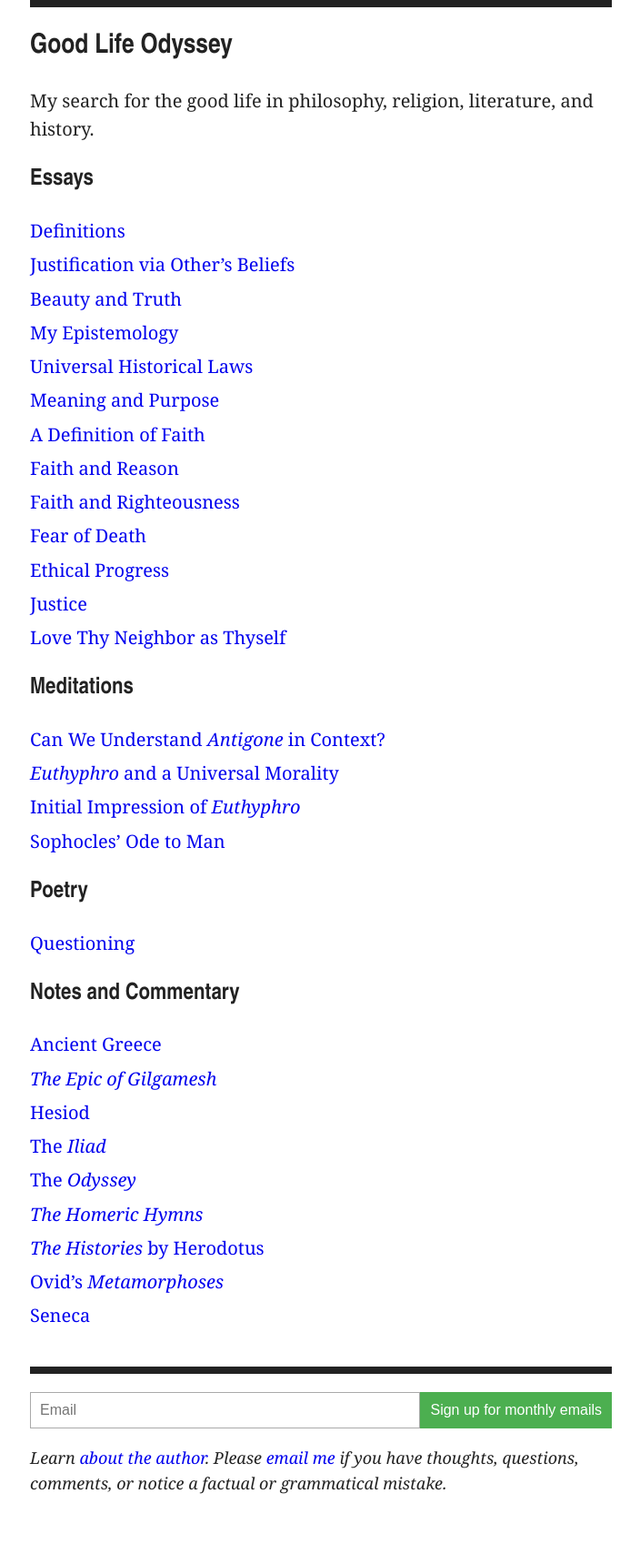
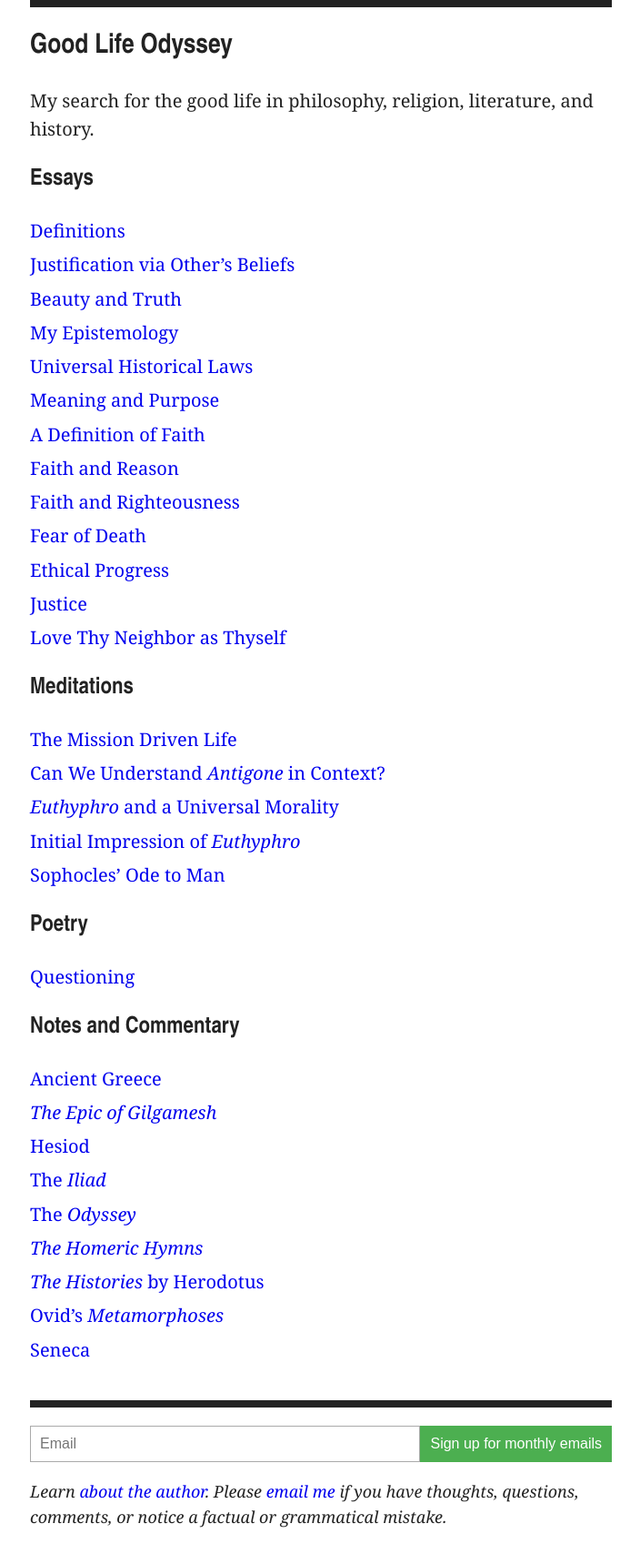
Before and after one commit to artsandmetaphysics/goodlifeodyssey, a Jekyll site: the page built from index.md, in a window 1280 px wide. Shown: the whole page at 91% size, without its empty margins (287-991 px from the left). Built offline with Jekyll 4.4.1, drawn with Linux system fonts in a browser that asks for light colours; before the commit the page ends 1682 px from its top, so only the background shows below that.

Commit message:
Add content

```diff
--- a/index.md
+++ b/index.md
@@ -24,6 +24,7 @@ description: My search for the good life in philosophy, religion, literature, an
 
 <h2 id="meditations">Meditations</h2>
 <ul class="index">
+  {% include li_by_id.html id='the-mission-driven-life' %}
   {% include li_by_id.html id='antigone-historical-context' %}
   {% include li_by_id.html id='euthyphro-and-a-universal-morality' %}
   {% include li_by_id.html id='euthyphro-initial-impressions' %}
```
